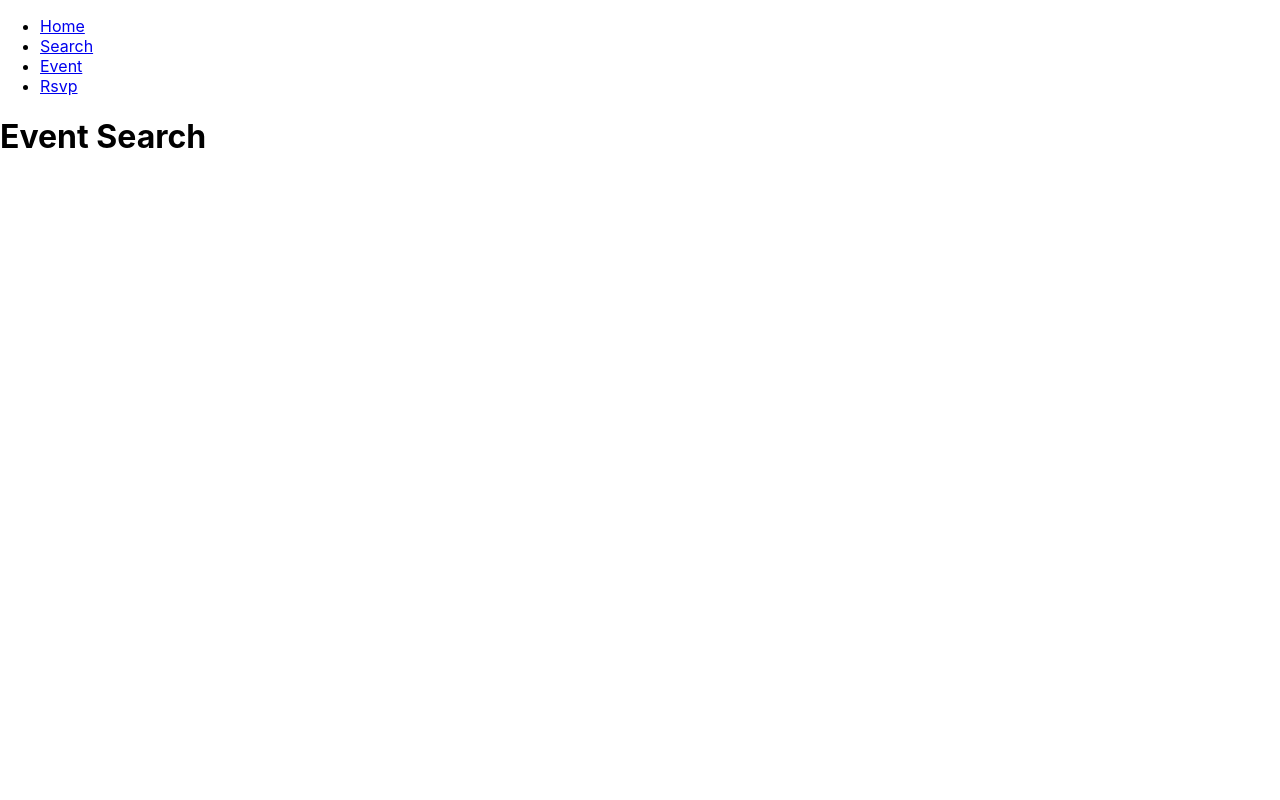
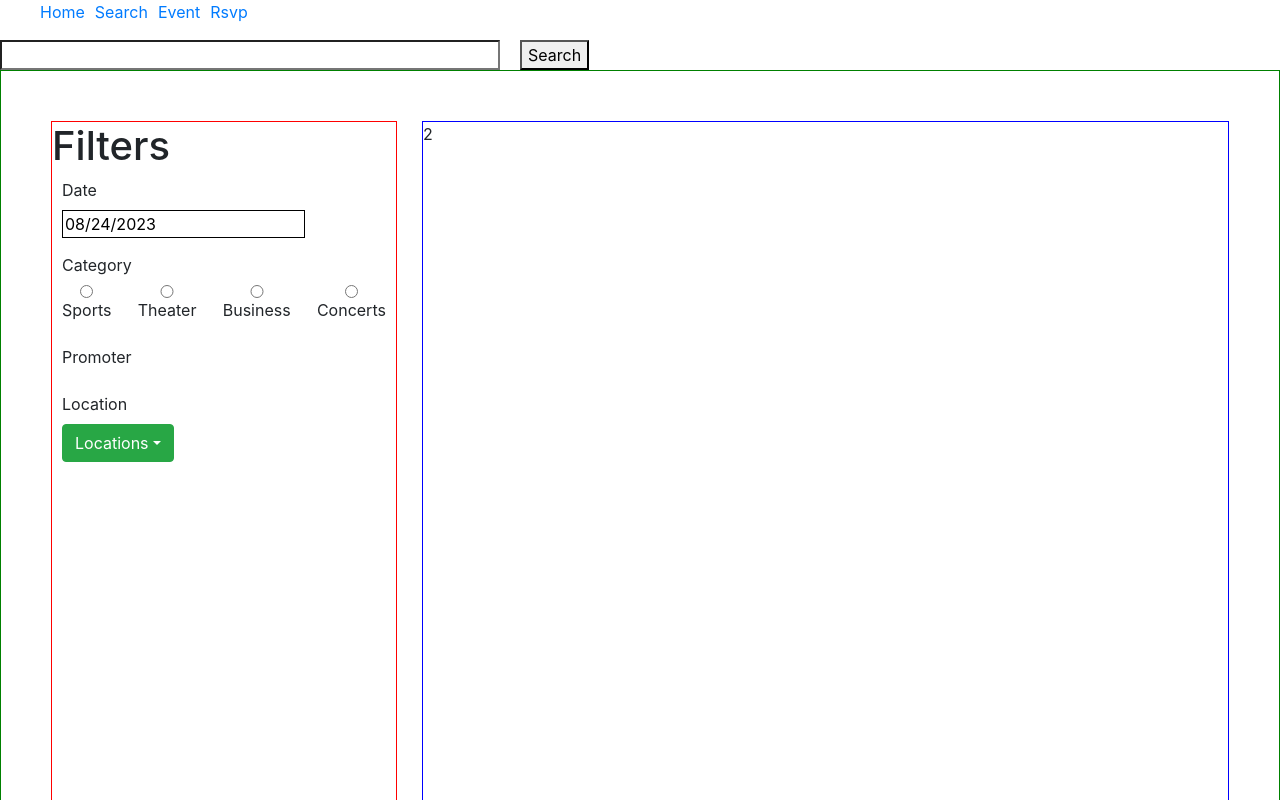
Before and after one commit to jamaalg/capstone3, a React (Create React App) app in the folder frontend/: page /search in a window 1280 px wide. Shown: the top 800 px of the page. Built offline with nearby package versions, Linux system fonts and the light colour scheme.

Commit message:
search page

```diff
--- a/frontend/public/index.html
+++ b/frontend/public/index.html
@@ -2,6 +2,7 @@
 <html lang="en">
   <head>
     <meta charset="utf-8" />
+    <link rel="stylesheet" href="https://cdn.jsdelivr.net/npm/bootstrap@4.0.0/dist/css/bootstrap.min.css" integrity="sha384-Gn5384xqQ1aoWXA+058RXPxPg6fy4IWvTNh0E263XmFcJlSAwiGgFAW/dAiS6JXm" crossorigin="anonymous">
     <link rel="icon" href="%PUBLIC_URL%/favicon.ico" />
     <meta name="viewport" content="width=device-width, initial-scale=1" />
     <meta name="theme-color" content="#000000" />
--- a/frontend/src/App.css
+++ b/frontend/src/App.css
@@ -0,0 +1,17 @@
+
+
+.nav-list{
+    list-style: none;
+    display: flex;
+    flex-direction: row;
+
+}
+
+.nav-list li{
+    margin-right: 10px;
+    text-decoration: none;
+}
+
+.nav-list li:hover {
+    background-color: rgb(204, 200, 200);
+    }
--- a/frontend/src/App.js
+++ b/frontend/src/App.js
@@ -43,7 +43,7 @@ function App() {
       <Router>
         <div className='App'>
           <nav className='nav-container'>
-            <ul>
+            <ul className='nav-list'>
               <li>
                 <Link to='/home'>Home </Link>
               </li>
--- a/frontend/src/Components/Home.js
+++ b/frontend/src/Components/Home.js
@@ -1,62 +1,57 @@
-import './Styles/Home.css';
-import { Hero } from './Hero';
-import { CardRound } from './CardRound';
-import { Footer } from './Footer';
-import { locations } from '../Data/data';
-import { UpcomingEvents } from './UpcomingEvents';
+import "./Styles/Home.css";
+import { Hero } from "./Hero";
+import { CardRound } from "./CardRound";
+import { Footer } from "./Footer";
+import { UpcomingEvents } from "./UpcomingEvents";
+
 const data = [
   {
-    name:'bob',
-    ticketprice: '76',
-    attendees: '5',
-    location: 'chicago',
-    date: 'august 5'
-
+    name: "bob",
+    ticketprice: "76",
+    attendees: "5",
+    location: "chicago",
+    date: "august 5",
   },
   {
-    name:'tina',
-    ticketprice: '76',
-    attendees: '5',
-    location: 'chicago',
-    date: 'august 5'
-
+    name: "tina",
+    ticketprice: "76",
+    attendees: "5",
+    location: "chicago",
+    date: "august 5",
   },
   {
-    name:'bob',
-    ticketprice: '76',
-    attendees: '5',
-    location: 'chicago',
-    date: 'august 5'
-
+    name: "bob",
+    ticketprice: "76",
+    attendees: "5",
+    location: "chicago",
+    date: "august 5",
   },
   {
-    name:'bob',
-    ticketprice: '76',
-    attendees: '5',
-    location: 'chicago',
-    date: 'august 5'
-
+    name: "bob",
+    ticketprice: "76",
+    attendees: "5",
+    location: "chicago",
+    date: "august 5",
   },
   {
-    name:'bob',
-    ticketprice: '76',
-    attendees: '5',
-    location: 'chicago',
-    date: 'august 5'
-
-  }
-]
+    name: "bob",
+    ticketprice: "76",
+    attendees: "5",
+    location: "chicago",
+    date: "august 5",
+  },
+];
 export const Home = ({ categories }) => {
   return (
-    <div className='home-container'>
+    <div className="home-container">
       <Hero />
-      <div className='categories-container'>
+      <div className="categories-container">
         {categories.map((c) => (
           <CardRound categorie={c} />
         ))}
       </div>
-          <UpcomingEvents events={data}/>
-      <div className='home-footer-container'>
+      <UpcomingEvents events={data} />
+      <div className="home-footer-container">
         <Footer />
       </div>
     </div>
--- a/frontend/src/Components/Navbar/Navbar.js
+++ b/frontend/src/Components/Navbar/Navbar.js
@@ -1,4 +1,5 @@
 import './Styles/Home.css'
+import './Styles/Navbar.css'
 import{Link} from 'react-router-dom';
 
 export const Navbar = () => {
--- a/frontend/src/Components/Search.js
+++ b/frontend/src/Components/Search.js
@@ -1,23 +1,115 @@
+import React, { useState } from "react";
+import DatePicker from "react-datepicker";
+import { UpcomingEvents } from "./UpcomingEvents";
+import "./Styles/Search.css";
+import "react-datepicker/dist/react-datepicker.css";
+import { Dropdown } from "react-bootstrap";
+
 export const Search = () => {
+  const [startDate, setStartDate] = useState(new Date());
+
+  const [local, setLocation] = useState([]);
+
+  const locations = [
+    {
+      id: 1,
+      city: "Seattle",
+      state: "WA",
+    },
+    {
+      id: 2,
+      city: "Chicago",
+      state: "IL",
+    },
+    {
+      id: 3,
+      city: "New Jersey",
+      state: "NY",
+    },
+    {
+      id: 4,
+      city: "Dallas",
+      state: "TX",
+    },
+  ];
+
+  const handleLocationClick = (event) => {
+    console.log(event);
+    let locationData = locations.filter((location) => {
+      return location.name === event.target.dataset.id;
+    });
+
+    console.log(locationData);
+    setLocation(locationData);
+  };
+
   return (
     <div>
-      <h1 className='footer-title'>Event Search</h1>
-      <div className='footer-container'>
-        {/*       <Card2
-          img={photo1}
-          name="Cascade Peaks National Park"
-          add="1234 Green Street, Anytown, USA"
-        />
-        <Card2
-          img={photo2}
-          name="Eagle Ridge National Park"
-          add="5678 Blue Avenue, Somewhereville, USA"
-        />
-        <Card2
-          img={photo3}
-          name="Mystic Shores National Park"
-          add="9012 Red Road, Nowheretown, USA"
-        /> */}
+      <div className="search-box-container">
+        <input className="search-bar" type="search"></input>
+        <button>Search</button>
+      </div>
+      <div className="search-main-container">
+        <div className="search-filters">
+          <h1>Filters</h1>
+          <div className="date-filter-container">
+            <label>Date</label>
+            <DatePicker
+              className="date-picker"
+              selected={startDate}
+              onChange={(date) => setStartDate(date)}
+            />
+          </div>
+          <div className="category-filter-container">
+            <label>Category</label>
+            <div className="radio-container">
+              <div className="individual-radio">
+                <input type="radio" value="Sports" />
+                <label>Sports</label>
+              </div>
+              <div className="individual-radio">
+                <input type="radio" value="Theater" />
+                <label>Theater</label>
+              </div>
+              <div className="individual-radio">
+                <input type="radio" value="Business" />
+                <label>Business</label>
+              </div>
+              <div className="individual-radio">
+                <input type="radio" value="Concerts" />
+                <label>Concerts</label>
+              </div>
+            </div>
+          </div>
+          <div className="promoter-filter-container">
+            <label>Promoter</label>
+          </div>
+          <div className="location-filter-container">
+            <div className="dropdown-container">
+              <label>Location</label>
+
+              <Dropdown className="Mnt-dropdownbtn">
+                <Dropdown.Toggle variant="success" id="dropdown-basic">
+                  Locations
+                </Dropdown.Toggle>
+
+                <Dropdown.Menu>
+                  {locations.map((location) => {
+                    return (
+                      <Dropdown.Item
+                        data-id={location.id}
+                        onClick={handleLocationClick}
+                      >
+                        {location.city}, {location.state}
+                      </Dropdown.Item>
+                    );
+                  })}
+                </Dropdown.Menu>
+              </Dropdown>
+            </div>
+          </div>
+        </div>
+        <div className="search-results">2</div>
       </div>
     </div>
   );
--- /dev/null
+++ b/frontend/src/Components/Styles/Search.css
@@ -0,0 +1,72 @@
+.search-box-container {
+  display: flex;
+}
+
+.search-bar {
+  width: 500px;
+  margin-right: 20px;
+}
+
+.search-main-container {
+  display: flex;
+  border: 1px green solid;
+  height: 1000px;
+  padding: 50px;
+}
+
+.search-filters {
+  border: 1px red solid;
+  width: 30%;
+  margin-right: 25px;
+  display: flex;
+  flex-direction: column;
+}
+
+.search-results {
+  border: 1px blue solid;
+  width: 70%;
+}
+
+.date-picker {
+  width: 75%;
+  border: 1px black solid;
+}
+
+.date-filter-container {
+  display: flex;
+  flex-direction: column;
+  margin-left: 10px;
+  margin-right: 10px;
+}
+.individual-radio {
+  display: flex;
+  flex-direction: column;
+}
+
+.category-filter-container {
+  margin-left: 10px;
+  margin-right: 10px;
+  margin-top: 15px;
+}
+
+.radio-container {
+  display: flex;
+  justify-content: space-between;
+}
+
+.individual-radio {
+  display: flex;
+  flex-direction: column;
+}
+
+.promoter-filter-container {
+  margin-left: 10px;
+  margin-right: 10px;
+  margin-top: 15px;
+}
+
+.location-filter-container {
+  margin-left: 10px;
+  margin-right: 10px;
+  margin-top: 15px;
+}
--- a/frontend/src/Components/Styles/UpcomingEvents.css
+++ b/frontend/src/Components/Styles/UpcomingEvents.css
@@ -3,16 +3,14 @@
   margin-left: 50px;
   margin-right: 50px;
 
-  background-color: brown;
 
 }
 .events-card-container{
-    width: 100%;
+
     display: flex;
     flex-direction: row;
     justify-content: space-evenly;
-    margin-left: 20px;
-    margin-right: 20px;
+
     flex-wrap: wrap;
 
 }
```
Also changed, not shown: frontend/package.json (+8 -1 lines), frontend/src/Components/UpcomingEvents.js (+12 -22 lines), 2 other files (tests, documents, lock files or other folders).
